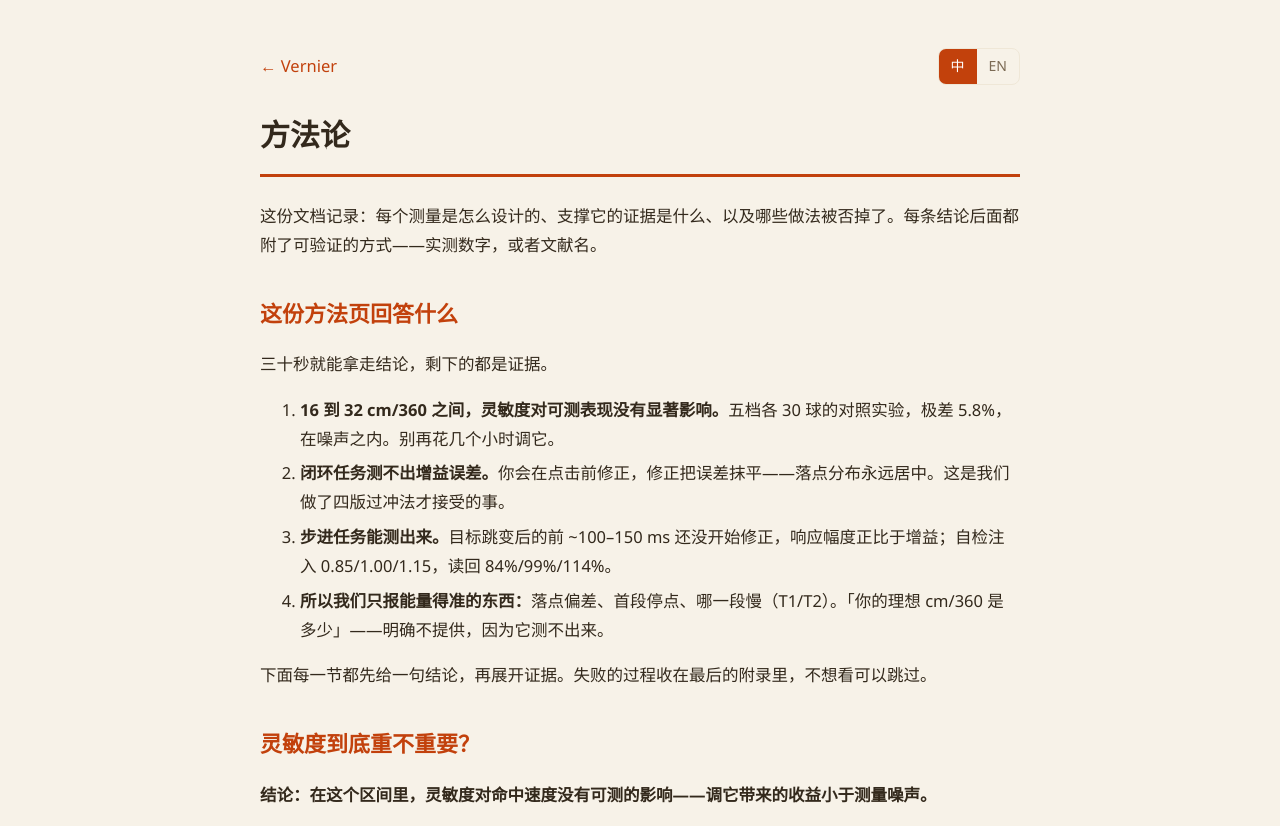
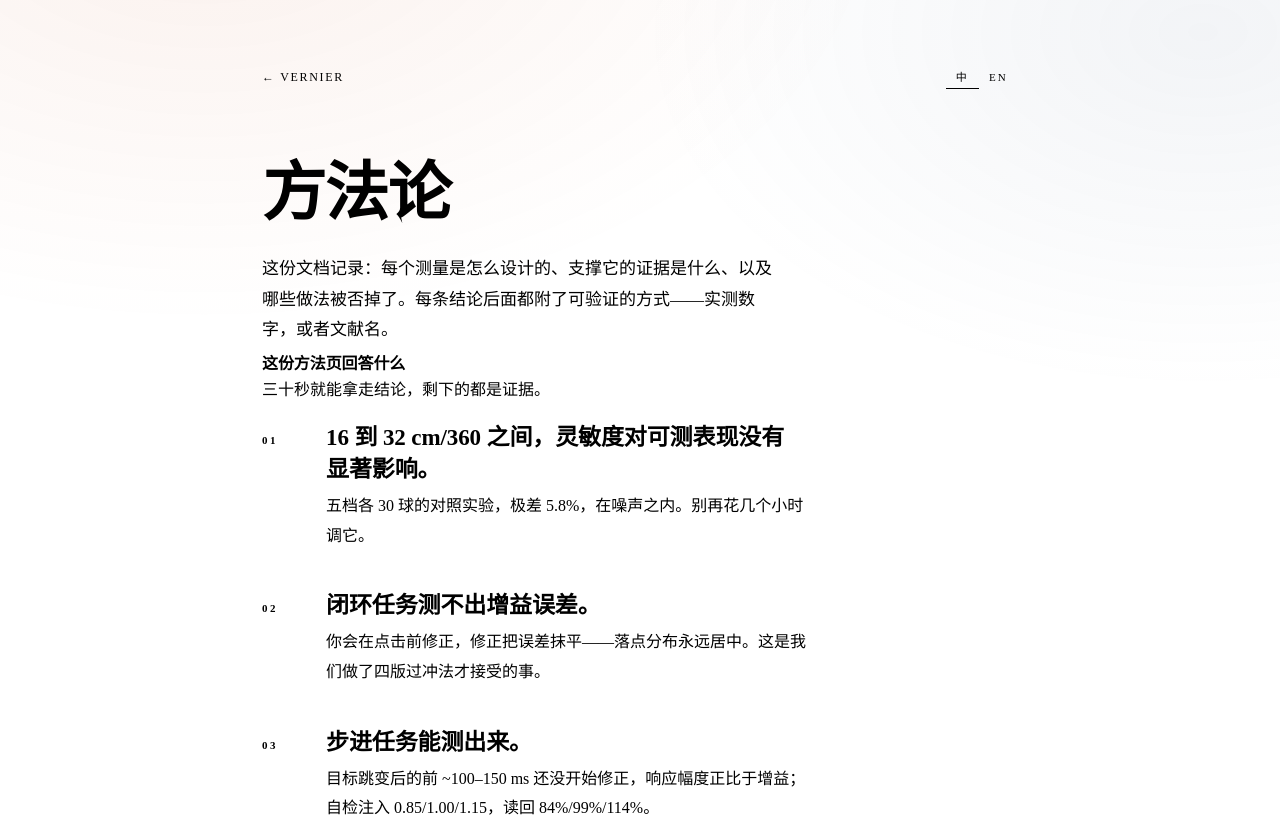
Before and after one commit to i11usoryCat/cs2-aim-tools, a plain HTML site: page methodology.html in a window 1280 px wide. Shown: the top 826 px of the page. Drawn offline with Linux system fonts and the light colour scheme.

Commit message:
v3: methodology.html

```diff
--- a/methodology.html
+++ b/methodology.html
@@ -11,31 +11,100 @@
 <link rel="alternate" hreflang="x-default" href="https://i11usorycat.github.io/cs2-aim-tools/">
 <meta property="og:title" content="Vernier — 方法论">
 <meta property="og:url" content="https://i11usorycat.github.io/cs2-aim-tools/methodology.html">
+<link rel="stylesheet" href="assets/type.css">
 <style>
-  :root{ --ink:#33291c; --paper:#f7f2e8; --card:#efe7d7; --accent:#c2410c; --muted:#7b6a54 }
-  html[lang="zh-CN"] body{font-family:"Microsoft YaHei UI","Microsoft YaHei","Noto Sans SC","Segoe UI",system-ui,sans-serif;line-height:1.75;letter-spacing:normal}
-  body{max-width:760px;margin:0 auto;padding:48px 22px 80px;background:var(--paper);color:var(--ink);
-    font-family:Georgia,"Times New Roman",serif;line-height:1.8;font-size:16.5px;
-    font-variant-numeric:tabular-nums;font-feature-settings:"tnum" 1}
-  h1{font-size:30px;border-bottom:3px solid var(--accent);padding-bottom:12px}
-  h2{font-size:22px;margin-top:34px;color:var(--accent)}
-  h3{font-size:18px;margin-top:24px}
-  h4{font-size:16.5px;margin-top:22px;margin-bottom:6px}
-  pre{background:var(--card);padding:14px;border-radius:8px;overflow-x:auto;font-size:13.5px;line-height:1.65}
-  code{font-family:Consolas,"SF Mono",Menlo,monospace;font-size:.94em}
-  blockquote{border-left:3px solid var(--accent);margin:14px 0;padding:2px 16px;color:var(--muted)}
-  li{margin:6px 0}
-  a{color:var(--accent)}
-  article[hidden]{display:none}
-  .topbar{display:flex;align-items:center;justify-content:space-between;gap:16px;margin-bottom:8px}
-  .topbar .back{text-decoration:none}
-  .langsw{display:inline-flex;border:1px solid var(--card);border-radius:8px;overflow:hidden;font-size:14px}
-  .langsw button,.langsw a{padding:5px 12px;border:0;background:transparent;font:inherit;color:var(--muted);cursor:pointer;text-decoration:none}
-  .langsw .on{background:var(--accent);color:#fff}
-  @media (max-width:520px){ body{padding:32px 16px 60px} h1{font-size:26px} }
+  /* 编辑体：纸面 + 衬线标题 + 无衬线正文。色与尺度全部取 assets/type.css 的变量。 */
+  *{box-sizing:border-box}
+  html{scroll-behavior:auto}
+  body{
+    margin:0; background:var(--paper); color:var(--ink);
+    font-family:var(--f-ui); font-size:16px; line-height:1.85;
+    font-variant-numeric:tabular-nums; font-feature-settings:"tnum" 1;
+    -webkit-font-smoothing:antialiased;
+  }
+  /* 纸感：两层极淡径向光 + 噪点，和 Hub 同一套 */
+  body::before{ content:""; position:fixed; inset:0; pointer-events:none; z-index:0;
+    background:
+      radial-gradient(1100px 680px at 16% -12%, rgba(194,65,12,.075), transparent 62%),
+      radial-gradient(880px 560px at 94% 4%, rgba(84,108,142,.075), transparent 64%); }
+  .page{ position:relative; z-index:1; max-width:820px; margin:0 auto; padding:64px 32px 120px; }
+
+  /* 顶部：返回 + 语言切换，按注脚级排 */
+  .topbar{ display:flex; align-items:baseline; justify-content:space-between; gap:24px;
+    padding-bottom:16px; border-bottom:1px solid var(--rule); margin-bottom:56px; }
+  .topbar .back{ font-family:var(--f-ui); font-size:12px; letter-spacing:.14em;
+    text-transform:uppercase; color:var(--ink-2); text-decoration:none; }
+  .topbar .back:hover{ color:var(--acc-paper); }
+  .langsw{ display:inline-flex; gap:0; align-items:baseline; }
+  .langsw button{ appearance:none; background:none; border:0; padding:4px 10px; cursor:pointer;
+    font-family:var(--f-ui); font-size:11px; letter-spacing:.2em; text-transform:uppercase;
+    color:var(--ink-2); border-bottom:1px solid transparent; }
+  .langsw button:hover{ color:var(--ink); }
+  .langsw button.on{ color:var(--acc-paper); border-bottom-color:var(--acc-paper); }
+
+  /* 标题层级 */
+  h1{ font-family:var(--f-display); font-weight:900; font-size:clamp(44px,5vw,64px);
+    line-height:1.02; letter-spacing:-.02em; margin:0 0 28px; }
+  article > h1 + p{ font-size:17px; line-height:1.8; color:var(--ink); max-width:60ch; margin-bottom:8px; }
+  h2{ font-family:var(--f-display); font-weight:700; font-size:var(--fs-h2); line-height:1.3;
+    letter-spacing:-.005em; margin:var(--s6) 0 var(--s2); padding-top:var(--s4);
+    border-top:1px solid var(--rule); }
+  article > h2:first-of-type{ margin-top:var(--s5); padding-top:0; border-top:0; }
+  h3{ font-family:var(--f-ui); font-weight:600; font-size:17px; line-height:1.5;
+    letter-spacing:.01em; margin:var(--s4) 0 var(--s1); }
+  h4{ font-family:var(--f-ui); font-weight:600; font-size:15px; margin:var(--s3) 0 4px; }
+
+  /* 正文与列表：68ch 行宽 */
+  p, li{ font-family:var(--f-ui); font-size:16px; line-height:1.85; color:var(--ink); }
+  p{ margin:0 0 18px; max-width:68ch; }
+  ul, ol{ max-width:68ch; padding-left:22px; }
+  li{ margin:0 0 10px; }
+  strong{ font-weight:700; }
+  em{ font-style:italic; }
+  a{ color:var(--acc-paper); text-decoration:underline; text-underline-offset:3px; text-decoration-thickness:1px; }
+
+  /* 四条开篇结论：01–04 朱红小号 + 衬线结论句 */
+  ol.lead{ list-style:none; counter-reset:lead; padding:0; margin:var(--s4) 0 var(--s5); max-width:68ch; }
+  ol.lead > li{ counter-increment:lead; position:relative; padding-left:64px; margin:0 0 40px; }
+  ol.lead > li::before{
+    content:counter(lead,decimal-leading-zero);
+    position:absolute; left:0; top:8px;
+    font-family:var(--f-ui); font-weight:700; font-size:11px; letter-spacing:.22em;
+    color:var(--acc-paper);
+  }
+  ol.lead > li > strong{ display:block; font-family:var(--f-display); font-weight:700;
+    font-size:23px; line-height:1.36; letter-spacing:-.005em; margin-bottom:6px; }
+
+  /* 代码块：纸面更暗一档，直角，无阴影 */
+  pre{ background:var(--paper-2); border:1px solid var(--rule); border-radius:0;
+    padding:18px 20px; margin:0 0 20px; overflow-x:auto;
+    font-family:Consolas,"SF Mono",Menlo,ui-monospace,monospace; font-size:13px; line-height:1.7;
+    color:var(--ink); font-variant-numeric:tabular-nums; }
+  pre code{ font:inherit; background:none; padding:0; }
+  p code, li code{ font-family:Consolas,"SF Mono",Menlo,ui-monospace,monospace; font-size:.9em;
+    background:var(--paper-2); padding:1px 5px; border:1px solid var(--rule); }
+
+  blockquote{ margin:0 0 20px; padding:2px 0 2px 18px; border-left:1px solid var(--rule);
+    color:var(--ink-2); font-size:15px; line-height:1.8; max-width:64ch; }
+
+  /* 附录：左竖线缩进，字号降一档 */
+  .appendix{ margin-top:var(--s7); padding-left:var(--s3); border-left:1px solid var(--rule); }
+  .appendix > h2{ margin-top:0; padding-top:0; border-top:0; }
+  .appendix h3{ font-size:16px; margin-top:var(--s4); }
+  .appendix p, .appendix li, .appendix blockquote{ font-size:15px; color:var(--ink-2); }
+  .appendix pre{ background:transparent; border:0; border-left:1px solid var(--rule); padding-left:16px; font-size:12.5px; }
+
+  article[hidden]{ display:none; }
+  @media (max-width:640px){
+    .page{ padding:40px 20px 72px; }
+    ol.lead > li{ padding-left:44px; }
+    ol.lead > li > strong{ font-size:20px; }
+    .appendix{ padding-left:16px; }
+  }
 </style>
 </head>
 <body>
+<div class="page">
 <div class="topbar">
   <a class="back" href="./">← Vernier</a>
   <nav class="langsw" aria-label="语言 / Language">
@@ -52,7 +121,7 @@
 
 <p>三十秒就能拿走结论，剩下的都是证据。</p>
 
-<ol>
+<ol class="lead">
 <li><strong>16 到 32 cm/360 之间，灵敏度对可测表现没有显著影响。</strong>五档各 30 球的对照实验，极差 5.8%，在噪声之内。别再花几个小时调它。</li>
 <li><strong>闭环任务测不出增益误差。</strong>你会在点击前修正，修正把误差抹平——落点分布永远居中。这是我们做了四版过冲法才接受的事。</li>
 <li><strong>步进任务能测出来。</strong>目标跳变后的前 ~100–150 ms 还没开始修正，响应幅度正比于增益；自检注入 0.85/1.00/1.15，读回 84%/99%/114%。</li>
@@ -265,6 +334,7 @@ T2 &gt; 260 ms      进带后还在修正                进带就停手，只
 </ol>
 
 
+<div class="appendix">
 <h2>附录：我们怎么走到这里的</h2>
 
 <blockquote>这一节记录的是过程，不是结论。想直接拿走方法的话，可以跳过。</blockquote>
@@ -372,6 +442,7 @@ const z = D * Math.cos(pitch) * Math.cos(yaw);</code></pre>
 内存缓冲     -&gt; 实测 4207 Hz</code></pre>
 
 <p>同一只 8K 鼠标，差 34 倍。测回报率之前，先排除这一项。</p>
+</div>
 </article>
 <article data-lang="en" lang="en">
 <h1>Methodology</h1>
@@ -383,7 +454,7 @@ const z = D * Math.cos(pitch) * Math.cos(yaw);</code></pre>
 
 <p>Thirty seconds gets you the conclusions; everything after is the evidence.</p>
 
-<ol>
+<ol class="lead">
 <li><strong>Between 16 and 32 cm/360, sensitivity has no measurable effect on performance.</strong> Five conditions, thirty trials each — spread 5.8%, inside the noise. Stop tuning it.</li>
 <li><strong>Closed-loop tasks cannot measure a gain error.</strong> You correct before clicking, and the correction erases the error — the landing distribution stays centred. It took us four versions of the overshoot method to accept that.</li>
 <li><strong>A step task can.</strong> For the first ~100–150 ms after a target jump there is no correction yet, so the response amplitude is proportional to the gain; injecting 0.85 / 1.00 / 1.15 reads back 84% / 99% / 114%.</li>
@@ -657,6 +728,7 @@ two variables moving at once would make neither number interpretable.</p>
 
 
 
+<div class="appendix">
 <h2>Appendix: how we got here</h2>
 
 <blockquote>This section records the process, not the conclusions. If you only want the method, skip it.</blockquote>
@@ -777,7 +849,9 @@ memory buffering     -&gt; measured 4207 Hz
 </code></pre>
 
 <p>A 34x difference on the same 8K mouse. Always rule this out before measuring polling rate.</p>
+</div>
 </article>
+<script src="assets/lang-ripple.js"></script>
 <script>
 (function(){
   var zhTitle="方法论 · Vernier", enTitle="Methodology · Vernier";
@@ -815,10 +889,13 @@ memory buffering     -&gt; measured 4207 Hz
     btn[k].addEventListener("click", function(e){
       e.preventDefault();
       var l=this.getAttribute("data-lang");
-      apply(l, true);   // 不滚动：切语言时保持当前位置，避免把顶部导航甩出视口
+      var pt={x:(e.clientX||innerWidth/2), y:(e.clientY||innerHeight/2)};
+      var swap=function(){ apply(l, true); };   // 不滚动：保持当前位置
+      if(window.LangRipple && window.LangRipple.run){ window.LangRipple.run(pt, swap); } else { swap(); }
     });
   }
 })();
 </script>
+</div>
 </body>
 </html>
```
